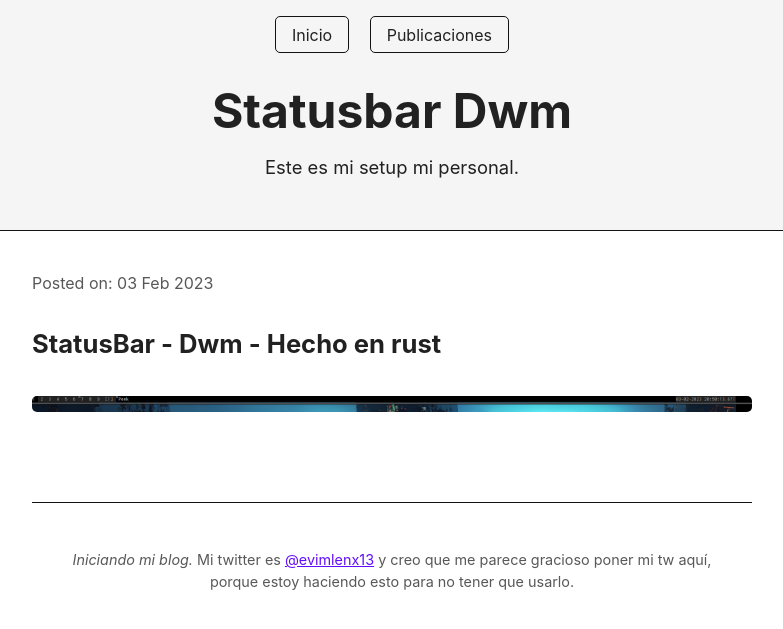
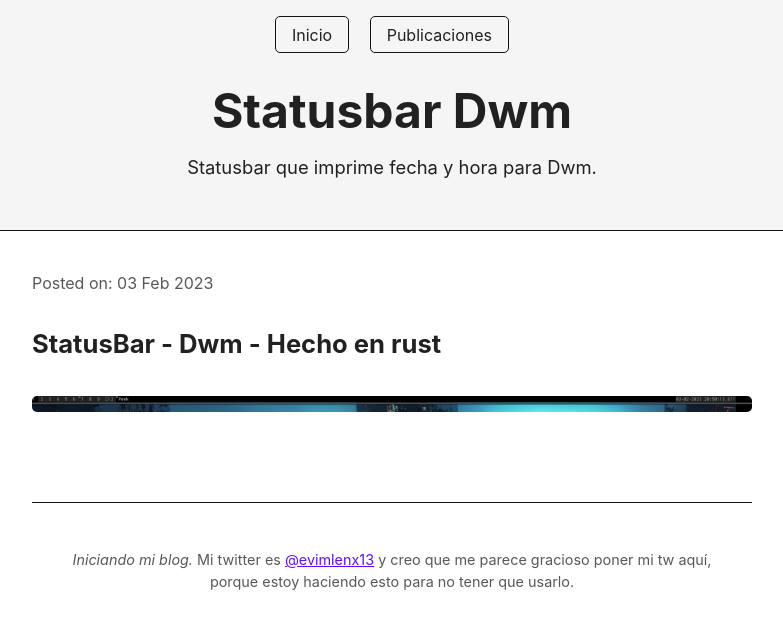
Before and after one commit to evilenx/BlogPersonal, a Jekyll site: the page built from _posts/2023/2023-02-03-Statusbar-Dwm-post.md, in a window 1280 px wide. Shown: the top 629 px of the page, without its empty margins (248-1031 px from the left). Built offline with Jekyll 4.4.1, drawn with Linux system fonts in a browser that asks for light colours.

Commit message:
description

```diff
--- a/_posts/2023/2023-02-03-Statusbar-Dwm-post.md
+++ b/_posts/2023/2023-02-03-Statusbar-Dwm-post.md
@@ -1,7 +1,7 @@
 ---
 layout: post
 title: Statusbar Dwm
-description: Este es mi setup mi personal.
+description: Statusbar que imprime fecha y hora para Dwm.
 ---
 {: .large}
 # StatusBar - Dwm - Hecho en rust
```
